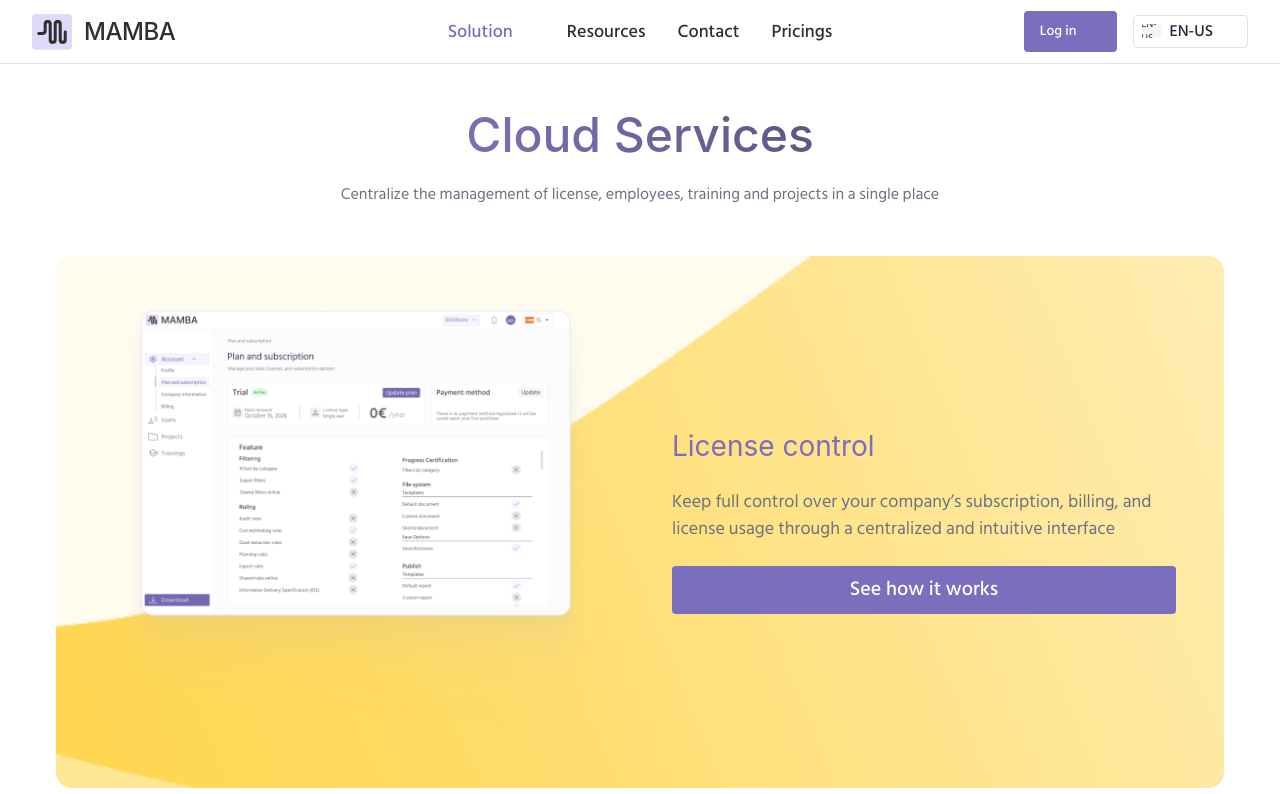
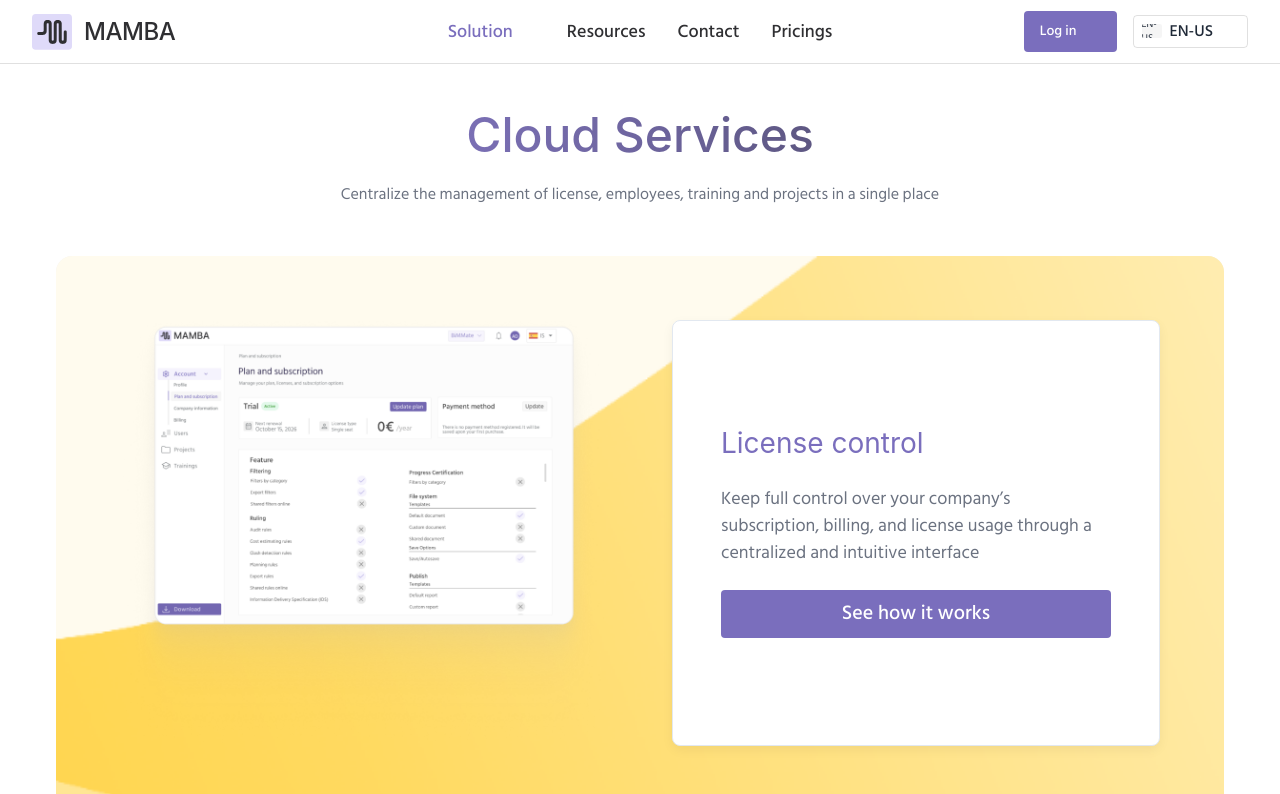
Before and after one commit to Juanda-Mayorga/Repositorio-pruebas-design, a React (Vite) app: page /cloud-services in a window 1280 px wide. Shown: the top 794 px of the page. Built offline with nearby package versions, Linux system fonts and the light colour scheme; some icons are missing.

Commit message:
💄style: add contained variant to WebServiceCard
- Implement 'contained' variant with white background and gray stroke for content only.
- Remove internal image styling to ensure floating effect within cards.
- Refine CloudServicesPage license section layout and spacing.

```diff
--- a/src/web/design-system/molecules/WebServiceCard.tsx
+++ b/src/web/design-system/molecules/WebServiceCard.tsx
@@ -12,6 +12,7 @@ interface WebServiceCardProps {
     imageAlt?: string;
     imagePosition?: 'left' | 'right';
     imageMaxWidth?: number | string;
+    variant?: 'default' | 'contained';
     children?: ReactNode;
     sx?: SxProps<Theme>;
 }
@@ -43,6 +44,7 @@ export const WebServiceCard = ({
     imageAlt = '',
     imagePosition = 'right',
     imageMaxWidth = 420,
+    variant = 'default',
     children,
     sx
 }: WebServiceCardProps) => {
@@ -53,7 +55,7 @@ export const WebServiceCard = ({
     return (
         <Box
             sx={{
-                p: { xs: 4, md: 6 },
+                p: variant === 'contained' ? 0 : { xs: 4, md: 6 },
                 ...sx
             }}
         >
@@ -83,7 +85,14 @@ export const WebServiceCard = ({
                         flexDirection: 'column',
                         height: '100%',
                         justifyContent: 'center',
-                        textAlign: 'left'
+                        textAlign: 'left',
+                        ...(variant === 'contained' && {
+                            bgcolor: '#FFFFFF',
+                            border: '1px solid #E2E8F0',
+                            borderRadius: '8px',
+                            p: { xs: 3, md: 6 },
+                            boxShadow: '0 4px 12px rgba(0,0,0,0.05)',
+                        })
                     }}>
                         <Typography variant="cardTitle" sx={{ mb: 3 }}>
                             {title}
--- a/src/web/pages/CloudServicesPage.tsx
+++ b/src/web/pages/CloudServicesPage.tsx
@@ -80,6 +80,7 @@ export const CloudServicesPage = () => {
                             position: 'relative',
                             bgcolor: theme.palette.web.background.paper,
                             borderRadius: '16px',
+                            p: { xs: 2, md: 8 },
                             overflow: 'hidden'
                         }}>
                             {/* Wave Background Image */}
@@ -103,7 +104,8 @@ export const CloudServicesPage = () => {
                                 image="/src/assets/cloud-license.png"
                                 imagePosition="left"
                                 imageMaxWidth={500}
-                                sx={{ position: 'relative', zIndex: 1, p: { xs: 3, md: 6 } }}
+                                variant="contained"
+                                sx={{ position: 'relative', zIndex: 1, p: { xs: 2, md: 0 } }}
                             >
                                 <WebButton variant="contained">
                                     {t('cloudServicesPage.licenseControl.cta')}
```
